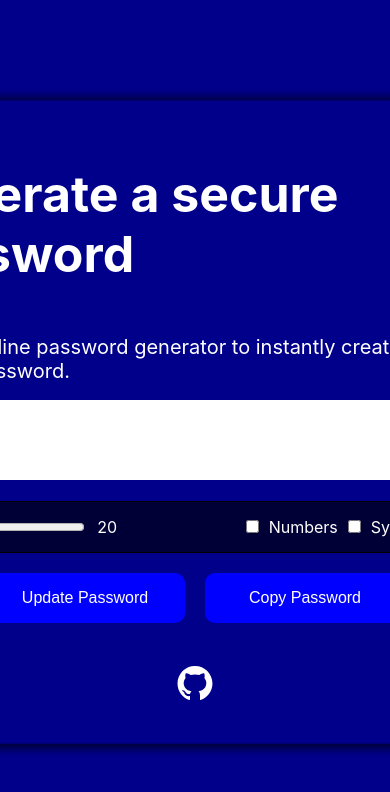
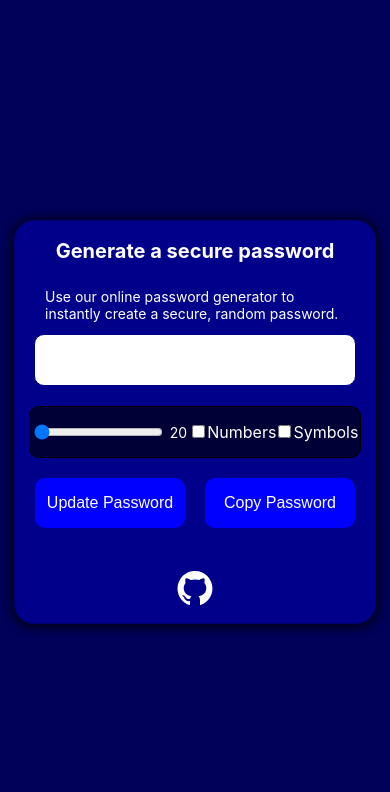
Before and after one commit to samuraii-company/PasswordGenerator, a Next.js app: page / in a window 390 px wide. Shown: the top 792 px of the page. Built offline with nearby package versions, Linux system fonts and the light colour scheme; no server answers.

Commit message:
end frontend

```diff
--- a/components/MainComponents.jsx
+++ b/components/MainComponents.jsx
@@ -1,6 +1,6 @@
 import styles from "../styles/MainComponent.module.scss"
 import React from "react"
-import {AiFillGithub} from "react-icons/ai"
+import { AiFillGithub } from "react-icons/ai"
 import axios from "axios";
 
 const MainComponents = () => {
@@ -12,11 +12,11 @@ const MainComponents = () => {
     const sendRequest = () => {
         const apiUrl = `http://127.0.0.1:8000/api/v1/password/?count=${value}&numbers=${num}&symbols=${sym}`;
         axios.get(apiUrl).then((resp) => {
-        const newPassword = resp.data;
-        setPassword(newPassword.password);
+            const newPassword = resp.data;
+            setPassword(newPassword.password);
         });
     }
-    React.useEffect(() =>{
+    React.useEffect(() => {
         sendRequest()
     }, [value, num, sym])
 
@@ -50,10 +50,10 @@ const MainComponents = () => {
                     </div>
                 </div>
                 <div className={styles.btn_wrap}>
-                    <button onClick = {() => sendRequest()}>Update Password</button>
-                    <button onClick={() => {navigator.clipboard.writeText(password)}}>Copy Password</button>
+                    <button onClick={() => sendRequest()}>Update Password</button>
+                    <button onClick={() => { navigator.clipboard.writeText(password) }}>Copy Password</button>
                 </div>
-                <a href=""><AiFillGithub /></a>
+                <a href="https://github.com/samuraii-company/PasswordGenerator"><AiFillGithub /></a>
             </div>
         </div>
     )
--- a/styles/MainComponent.module.scss
+++ b/styles/MainComponent.module.scss
@@ -4,7 +4,7 @@
     display: flex;
     justify-content: center;
     align-items: center;
-    background: darkblue;
+    background: rgb(1, 1, 89);
 
 }
 
@@ -21,22 +21,40 @@
     -moz-box-shadow: 0px 1px 8px 4px rgba(0, 0, 0, 0.6);
     box-shadow: 0px 1px 8px 4px rgba(0, 0, 0, 0.6);
 
-    a{
-        margin-top:40px;
+    @media (max-width: 1100px) {
+        padding: 10px 50px;
+    }
+
+    @media (max-width: 650px) {
+        padding: 10px 10px;
+    }
+
+    @media (max-width: 570px) {
+        padding: 5px 5px;
+    }
+
+    @media (max-width: 470px) {
+        padding: 5px 0px;
+    }
+
+    @media (max-width: 390px) {
+        padding: 5px 10px;
+    }
+
+
+    a {
+        margin-top: 40px;
         font-size: 40px;
         color: white;
+    }
 
-        &:hover{
-            color: purple;
-        }
-    }
 
 }
 
 .input_box {
     background: white;
     width: 600px;
-    height: 80px;
+    height: 100px;
     display: flex;
     justify-content: center;
     align-items: center;
@@ -44,12 +62,48 @@
     border-radius: 10px;
     overflow-x: scroll;
 
+    @media (max-width: 900px) {
+        width: 600px;
+        height: 80px;
+    }
+
+    @media (max-width: 750px) {
+        width: 500px;
+        height: 60px;
+    }
+
+    @media (max-width: 650px) {
+        width: 400px;
+        height: 50px;
+    }
+
+    @media (max-width: 470px) {
+        width: 350px;
+    }
+
+    @media (max-width: 390px) {
+        width: 320px;
+    }
 
     h1 {
         max-width: 570px;
         font-size: 30px;
         color: black;
         font-weight: bolder;
+
+        @media (max-width: 750px) {
+            max-width: 500px;
+            font-size: 20px;
+        }
+
+        @media (max-width: 650px) {
+            max-width: 500px;
+            font-size: 18px;
+        }
+
+        @media (max-width: 390px) {
+            font-size: 14px;
+        }
     }
 }
 
@@ -59,10 +113,34 @@
     justify-content: center;
     align-items: center;
 
+    @media (max-width: 570px) {
+        max-width: 350px;
+    }
+
+    @media (max-width: 390px) {
+        max-width: 300px;
+    }
+
     h1 {
         font-size: 50px;
         color: white;
         font-weight: bold;
+
+        @media (max-width: 900px) {
+            font-size: 40px;
+        }
+
+        @media (max-width: 750px) {
+            font-size: 30px;
+        }
+
+        @media (max-width: 650px) {
+            font-size: 25px;
+        }
+
+        @media (max-width: 390px) {
+            font-size: 20px;
+        }
 
     }
 
@@ -70,6 +148,18 @@
         font-size: 20px;
         color: white;
         font-weight: normal;
+
+        @media (max-width: 900px) {
+            font-size: 16px;
+        }
+
+        @media (max-width: 750px) {
+            font-size: 14px;
+        }
+
+        @media (max-width: 650px) {
+            font-size: 14px;
+        }
     }
 }
 
@@ -84,34 +174,68 @@
     justify-content: space-around;
     align-items: center;
     background: rgb(0, 0, 54);
+
+    @media (max-width: 750px) {
+        max-width: 500px;
+    }
+
+    @media (max-width: 650px) {
+        width: 400px;
+    }
+
+    @media (max-width: 470px) {
+        width: 350px;
+    }
+
+    @media (max-width: 390px) {
+        width: 330px;
+    }
 }
 
 .slider {
     display: flex;
     flex-direction: row;
 
+
     h1 {
         font-size: 16px;
         color: white;
         font-weight: normal;
         margin-left: 10px;
+
+        @media (max-width: 390px) {
+            margin-left: 5px;
+            font-size: 14px;
+        }
     }
 }
 
 .checkbox {
     color: white;
-    input{
+
+    input {
         cursor: pointer;
     }
 
     input {
         margin: 0 10px;
+
+        @media (max-width: 470px) {
+            margin: 0 4px;
+        }
+
+        @media (max-width: 390px) {
+            margin: 0 2px;
+        }
+
     }
+
+
 
 }
 
-.btn_wrap{
-    button{
+.btn_wrap {
+    button {
         margin: 0 10px;
         margin-top: 20px;
         width: 200px;
@@ -123,14 +247,26 @@
         font-size: 16px;
         cursor: pointer;
 
-        &:active{
+        &:active {
             color: blue;
             background: white;
             cursor: pointer;
         }
 
-        &:hover{
+        &:hover {
             opacity: 0.8;
+        }
+
+        @media (max-width: 470px) {
+            width: 180px;
+            margin: 0 5px;
+            margin-top: 20px;
+        }
+
+        @media (max-width: 390px) {
+            width: 150px;
+            margin: 0 10px;
+            margin-top: 20px;
         }
     }
 }
```
Also changed, not shown: components/Footer.jsx (deleted), styles/Home.module.scss (deleted), 1 other file (tests, documents, lock files or other folders).
